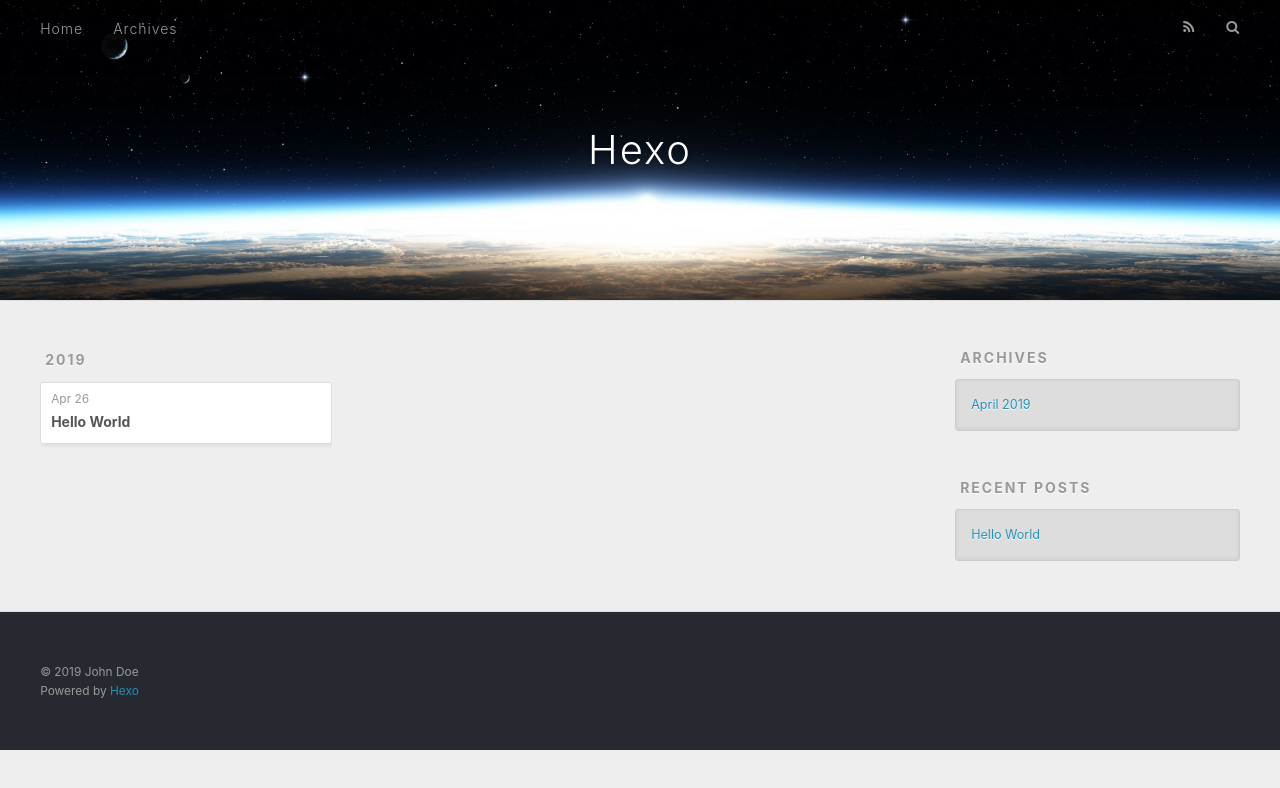
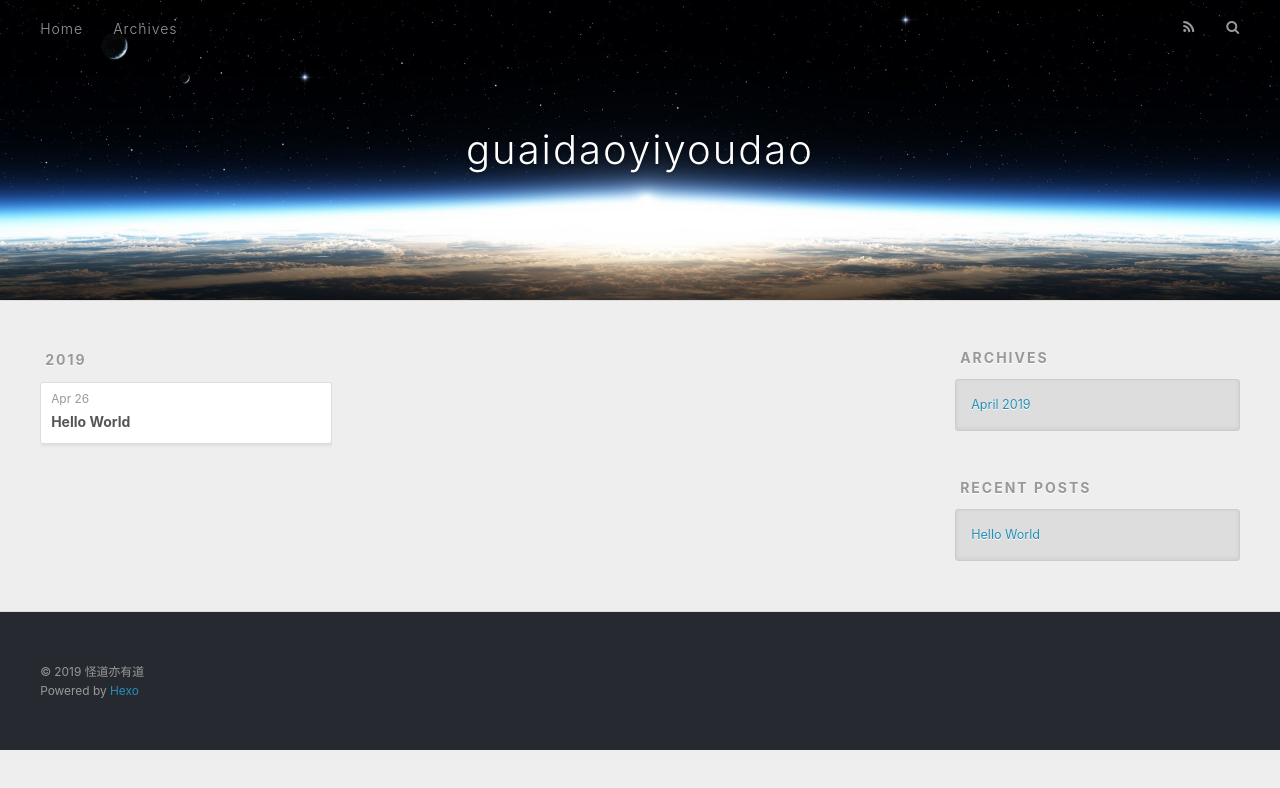
Before and after one commit to Guaidaoyiyoudao/guaidaoyiyoudao.github.io, a plain HTML site: page archives/2019/04/index.html in a window 1280 px wide. Drawn offline with nearby package versions, Linux system fonts and the light colour scheme.

Commit message:
Site updated: 2019-04-26 23:28:47

```diff
--- a/archives/2019/04/index.html
+++ b/archives/2019/04/index.html
@@ -5,17 +5,21 @@
 
 
 
-  <title>Archives: 2019/4 | Hexo</title>
+  <title>Archives: 2019/4 | guaidaoyiyoudao</title>
   <meta name="viewport" content="width=device-width, initial-scale=1, maximum-scale=1">
-  <meta property="og:type" content="website">
-<meta property="og:title" content="Hexo">
+  <meta name="description" content="怪道亦有道的学习记录博客">
+<meta name="keywords" content="信息安全,information security,blog,learn">
+<meta property="og:type" content="website">
+<meta property="og:title" content="guaidaoyiyoudao">
 <meta property="og:url" content="http://yoursite.com/archives/2019/04/index.html">
-<meta property="og:site_name" content="Hexo">
+<meta property="og:site_name" content="guaidaoyiyoudao">
+<meta property="og:description" content="怪道亦有道的学习记录博客">
 <meta property="og:locale" content="default">
 <meta name="twitter:card" content="summary">
-<meta name="twitter:title" content="Hexo">
+<meta name="twitter:title" content="guaidaoyiyoudao">
+<meta name="twitter:description" content="怪道亦有道的学习记录博客">
 
-    <link rel="alternate" href="/atom.xml" title="Hexo" type="application/atom+xml">
+    <link rel="alternate" href="/atom.xml" title="guaidaoyiyoudao" type="application/atom+xml">
 
 
     <link rel="icon" href="/favicon.png">
@@ -34,7 +38,7 @@
   <div id="header-outer" class="outer">
     <div id="header-title" class="inner">
       <h1 id="logo-wrap">
-        <a href="/" id="logo">Hexo</a>
+        <a href="/" id="logo">guaidaoyiyoudao</a>
       </h1>
 
     </div>
@@ -139,7 +143,7 @@
 
   <div class="outer">
     <div id="footer-info" class="inner">
-      &copy; 2019 John Doe<br>
+      &copy; 2019 怪道亦有道<br>
       Powered by <a href="http://hexo.io/" target="_blank">Hexo</a>
     </div>
   </div>
```
Also changed, not shown: 2019/04/26/hello-world/index.html (+7 -6 lines), archives/2019/index.html (+12 -8 lines), archives/index.html (+12 -8 lines), index.html (+13 -9 lines).
